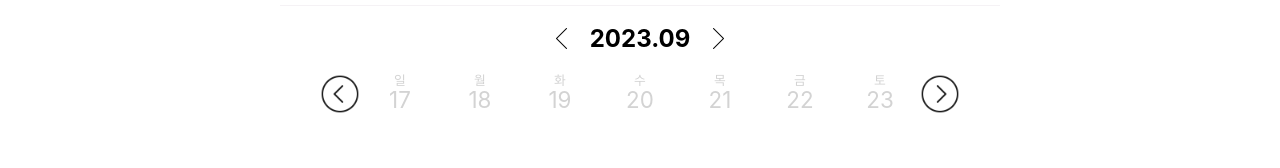
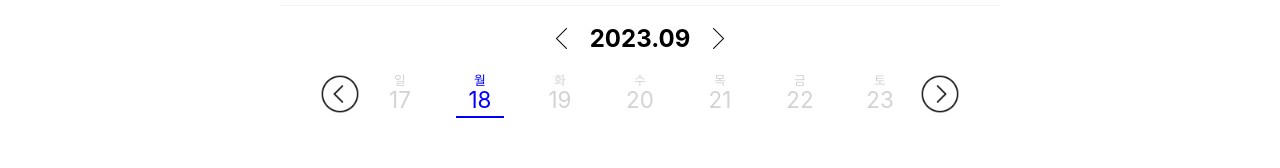
Before and after one commit to ludals/HY_kick, a React (Create React App) app in the folder my-app/: page /home in a window 1280 px wide. Shown: the part 4632-4800 px from the top of the page. Built offline with nearby package versions, Linux system fonts and the light colour scheme.

Commit message:
Fix: Weekly calener click

```diff
--- a/my-app/src/component/schedule/Schedule.jsx
+++ b/my-app/src/component/schedule/Schedule.jsx
@@ -1,4 +1,4 @@
-import { useEffect, useRef, useState } from "react";
+import { useEffect, useReducer, useState } from "react";
 import styled from "styled-components";
 import PropTypes from 'prop-types';
 import gotoLeft from "../../asset/gotoLeft.png"
@@ -7,147 +7,163 @@ import arrowLeft from "../../asset/arrow_left.png"
 import arrowRight from "../../asset/arrow_right.png"
 import { useSelector } from "react-redux";
 
+const initialState = {
+  today: new Date(),
+  clicked: {
+    year: new Date().getFullYear(),
+    month: new Date().getMonth() + 1,
+    date: new Date().getDate(),
+  },
+  prevDate: new Date(),
+  weekData: new Date(),
+  day: ["일", "월", "화", "수", "목", "금", "토"],
+  days: [31, 28, 31, 30, 31, 30, 31, 31, 30, 31, 30, 31],
+}
+
+function reducer(state, action) {
+  switch (action.type) {
+    case 'GOTO_TODAY':
+      return {
+        ...state,
+        weekData: state.today,
+        clicked: {
+          year: state.today.getFullYear(),
+          month: state.today.getMonth() + 1,
+          date: state.today.getDate(),
+        },
+      };
+    case 'PREV_MONTH':
+      return {
+        ...state,
+        weekData: state.weekData.getMonth() === 0 ? new Date(state.weekData.getFullYear() - 1, 11, state.days[11]) : new Date(state.weekData.getFullYear(), state.weekData.getMonth() - 1, state.days[state.weekData.getMonth() - 1]),
+      };
+    case 'NEXT_MONTH':
+      return {
+        ...state,
+        weekData: state.weekData.getMonth() === 11 ? new Date(state.weekData.getFullYear() + 1, 0, 1) : new Date(state.weekData.getFullYear(), state.weekData.getMonth() + 1, 1),
+      };
+    case 'PREV_WEEK':
+      return {
+        ...state,
+        weekData: new Date(state.weekData.getFullYear(), state.weekData.getMonth(), state.weekData.getDate() - (state.weekData.getDay() + 1)),
+      };
+    case 'NEXT_WEEK':
+      return {
+        ...state,
+        weekData: new Date(state.weekData.getFullYear(), state.weekData.getMonth(), state.weekData.getDate() + (-state.weekData.getDay() + 7)),
+      };
+    case 'DATE_CLICK':
+      return {
+        ...state,
+        clicked: {
+          year: action.year,
+          month: action.month,
+          date: action.date,
+        },
+        prevDate: new Date(state.clicked.year, state.clicked.month - 1, state.clicked.date),
+      };
+    default:
+      return null;
+  }
+}
+
 const Schedule = () => {
+  const [state, dispatch] = useReducer(reducer, initialState);
   const matchData = useSelector((state) => state.match.value.match);
-    const now = new Date();                                 //current date
-    const [year, setYear] = useState(now.getFullYear());    //selected year
-    const [month, setMonth] = useState(now.getMonth() + 1); //selected month
-    const [date, setDate] = useState(now.getDate());        //selected day
-    const daysRef = useRef([]);
-    const [prevDate, setPrevDate] = useState();
-    const day = ["일", "월", "화", "수", "목", "금", "토"];
-    const days = [31, 28, 31, 30, 31, 30, 31, 31, 30, 31, 30, 31];
-    const [matchInfo, setMatchInfo] = useState(matchData.filter((state) => new Date(state.date).getTime() === new Date(`${year}-${month}-${date}`).getTime()));
-    const [weekData, setWeekData] = useState(new Date(year, month - 1, date));                                        //just move week
-    const [monthArray, setMonthArray] = useState(Array.from({ length: days[month - 1] }, (_, index) => index + 1));       //date info of month
+  const loadMatchData = (year, month, date) => {
+    return matchData.filter((state) => new Date(state.date).getTime() === new Date(`${year}-${month}-${date}`).getTime());
+  }
+  const [matchInfo, setMatchInfo] = useState();
   const [monthDiv, setMonthDiv] = useState();
   const [weekDiv, setWeekDiv] = useState();
 
-    const loadMatchData = (year, month, date) => {
-        return matchData.filter((state) => new Date(state.date).getTime() === new Date(`${year}-${month}-${date}`).getTime());
-    }
 
   useEffect(() => {
-        setMonthDiv(monthArray && monthArray.map((value) => {
+    setMonthDiv(Array.from({ length: state.days[state.weekData.getMonth()] }, (_, index) => index + 1).map((value) => {
+      const clicked = document.getElementById(state.clicked.year + "." + state.clicked.month + "." + state.clicked.date + "daywrapper");
+      if (clicked !== null) {
+        const active = loadMatchData(state.weekData.getFullYear(), state.weekData.getMonth() + 1, value).length;
+        clicked.children[0].style.color = active !== 0 ? "black" : "lightgray";
+        clicked.children[1].style.color = active !== 0 ? "black" : "lightgray";
+        clicked.children[2].style.background = "white";
+      }
       return (
-                <DayWrapper key={value} id={"daywrapper"} $isActive={loadMatchData(weekData.getFullYear(), weekData.getMonth() + 1, value).length}>
-                    <div id={weekData.getFullYear() + "" + (weekData.getMonth() + 1) + "" + value} className="day">{day[(new Date(weekData.getFullYear(), weekData.getMonth(), value)).getDay()]}</div>
-                    <div id={weekData.getFullYear() + "" + (weekData.getMonth() + 1) + "" + value + "date"} className="date">{value}</div>
-                    <div id={weekData.getFullYear() + "" + (weekData.getMonth() + 1) + "" + value + "bar"} className="selectBar"></div>
+        <DayWrapper
+          key={value}
+          id={state.weekData.getFullYear() + "." + (state.weekData.getMonth() + 1) + "." + value + "daywrapper"}
+          onClick={() => selectDate(value)}
+          $isActive={loadMatchData(state.weekData.getFullYear(), state.weekData.getMonth() + 1, value).length}
+        >
+          <div id={state.weekData.getFullYear() + "." + (state.weekData.getMonth() + 1) + "." + value + "day"} className="day">{state.day[(new Date(state.weekData.getFullYear(), state.weekData.getMonth(), value)).getDay()]}</div>
+          <div id={state.weekData.getFullYear() + "." + (state.weekData.getMonth() + 1) + "." + value + "date"} className="date">{value}</div>
+          <div id={state.weekData.getFullYear() + "." + (state.weekData.getMonth() + 1) + "." + value + "bar"} className="selectBar"></div>
         </DayWrapper>
       );
     }))
-    }, [])
-
-    useEffect(() => {
-        const weeks = document.querySelectorAll("#daywrapper");
-        for (let week of weeks) {
-            week.addEventListener("click", () => selectDate(weekData.getFullYear(), weekData.getMonth() + 1, Number(week.children[1].outerText)));
-        }
-    }, [weekDiv, year, month, date])
+  }, [state.weekData])
 
   useEffect(() => {
     monthDiv && setWeekDiv(monthDiv.filter(value =>
-            (weekData.getDate() - weekData.getDay()) <= value.key && (weekData.getDate() + (6 - weekData.getDay())) >= value.key
+      (state.weekData.getDate() - state.weekData.getDay()) <= value.key && (state.weekData.getDate() + (6 - state.weekData.getDay())) >= value.key
     ));
-        selectDate(year, month, date);
   }, [monthDiv])
 
-    function selectDate(Nyear, Nmonth, Nvalue) {
-        const matchInfo = loadMatchData(Nyear, Nmonth, Nvalue);
+  useEffect(() => {
+    const clicked = document.getElementById(state.clicked.year + "." + state.clicked.month + "." + state.clicked.date + "daywrapper");
+    if (clicked !== null) {
+      clicked.children[0].style.color = "blue";
+      clicked.children[1].style.color = "blue";
+      clicked.children[2].style.background = "blue";
+    }
+    const prev = document.getElementById(state.prevDate.getFullYear() + "." + (state.prevDate.getMonth() + 1) + "." + state.prevDate.getDate() + "daywrapper");
+    if (prev !== null && clicked !== prev) {
+      prev.children[0].style.color = "black";
+      prev.children[1].style.color = "black";
+      prev.children[2].style.background = "white";
+    }
+  }, [state.clicked, state.prevDate, weekDiv])
+
+  const selectDate = (value) => {
+    const matchInfo = loadMatchData(state.weekData.getFullYear(), state.weekData.getMonth() + 1, value);
     if (matchInfo.length === 0)
       return;
-
-        for (let id of ["day", "date", "bar"]) {
-            const curId = Nyear + "" + Nmonth + "" + Nvalue + id;
-            const prevId = year + "" + month + "" + date + id;
-            console.log(curId);
-            if (document.getElementById(curId)) {
-                console.log(document.getElementById(curId));
-                if (id === "bar") {
-                    document.getElementById(curId).style.background = "blue";
-                    console.log(curId, "색바꿈");
-                    if (document.getElementById(prevId) && curId !== prevId) {
-                        document.getElementById(prevId).style.background = "white";
-                    }
-                }
-                else {
-                    document.getElementById(curId).style.color = "blue";
-                    if (document.getElementById(prevId) && curId !== prevId) {
-                        document.getElementById(prevId).style.color = "black";
-                    }
-                }
-
-            }
-        }
-        setYear(Nyear);
-        setMonth(Nmonth);
-        setDate(Nvalue);
-        setPrevDate(new Date(year, month - 1, date));
+    dispatch({ type: 'DATE_CLICK', year: state.weekData.getFullYear(), month: state.weekData.getMonth() + 1, date: value });
     setMatchInfo(matchInfo);
   }
 
-    useEffect(() => {
-        setMonthDiv(monthArray && monthArray.map((value) => {
-            return (
-                <DayWrapper key={value} id={"daywrapper"} $isActive={loadMatchData(weekData.getFullYear(), weekData.getMonth() + 1, value).length}>
-                    <div id={weekData.getFullYear() + "" + (weekData.getMonth() + 1) + "" + value + "day"} className="day">{day[(new Date(weekData.getFullYear(), weekData.getMonth(), value)).getDay()]}</div>
-                    <div id={weekData.getFullYear() + "" + (weekData.getMonth() + 1) + "" + value + "date"} className="date">{value}</div>
-                    <div id={weekData.getFullYear() + "" + (weekData.getMonth() + 1) + "" + value + "bar"} className="selectBar"></div>
-                </DayWrapper>
-            );
-        }))
-        monthDiv && setWeekDiv(monthDiv.filter(value =>
-            (weekData.getDate() - weekData.getDay()) <= value.key && (weekData.getDate() + (6 - weekData.getDay())) >= value.key
-        ));
-    }, [weekData])
 
   const prevMonth = () => {
-        if (weekData.getMonth() === 0) {
-            setMonthArray(Array.from({ length: days[11] }, (_, index) => index + 1));
-            setWeekData((prev) => new Date(prev.getFullYear() - 1, 11, days[11]));
-        }
-        else {
-            setMonthArray(Array.from({ length: days[weekData.getMonth() - 1] }, (_, index) => index + 1));
-            setWeekData((prev) => new Date(prev.getFullYear(), prev.getMonth() - 1, days[prev.getMonth() - 1]))
-        }
+    dispatch({ type: 'PREV_MONTH' });
   };
 
   const nextMonth = () => {
-        if (weekData.getMonth() === 11) {
-            setMonthArray(Array.from({ length: days[0] }, (_, index) => index + 1));
-            setWeekData((prev) => new Date(prev.getFullYear() + 1, 0, 1));
-        }
-        else {
-            setMonthArray(Array.from({ length: days[weekData.getMonth() + 1] }, (_, index) => index + 1));
-            setWeekData((prev) => new Date(prev.getFullYear(), prev.getMonth() + 1, 1));
-        }
+    dispatch({ type: 'NEXT_MONTH' })
   };
 
   const prevWeek = () => {
-        setWeekData((prev) => (new Date(prev.getFullYear(), prev.getMonth(), prev.getDate() - (prev.getDay() + 1))))
+    dispatch({ type: 'PREV_WEEK' });
   }
 
   const nextWeek = () => {
-        setWeekData((prev) => new Date(prev.getFullYear(), prev.getMonth(), prev.getDate() + (-prev.getDay() + 7)));
+    dispatch({ type: 'NEXT_WEEK' });
   }
 
   return (
     <CalenderWrapper>
       <MonthSelectWrapper>
         <img src={arrowLeft} alt="left" style={{ width: "25px", height: "25px", cursor: "pointer" }} onClick={prevMonth}></img>
-                <div style={{ fontSize: "1.5rem", fontWeight: "bold" }}>{weekData.getFullYear()}.{weekData.getMonth() < 9 ? 0 : null}{weekData.getMonth() + 1}</div>
+        <div style={{ fontSize: "1.5rem", fontWeight: "bold" }}>{state.weekData && state.weekData.getFullYear()}.{state.weekData && state.weekData.getMonth() < 9 ? 0 : null}{state.weekData && state.weekData.getMonth() + 1}</div>
         <img src={arrowRight} alt="right" style={{ width: "25px", height: "25px", cursor: "pointer" }} onClick={nextMonth}></img>
       </MonthSelectWrapper>
-            <WeekWrapper $date={weekData} $days={days}>
+      <WeekWrapper $date={state.weekData} $days={state.days}>
         <img src={gotoLeft} alt="gotoLeft" className="prevWeek" onClick={prevWeek} />
-                <WeekView $date={weekData}>
+        <WeekView $date={state.weekData}>
           {weekDiv}
         </WeekView>
         <img src={gotoRight} alt="gotoRight" className="nextWeek" onClick={nextWeek} />
       </WeekWrapper>
       <MatchWrapper>
-                <div>{month}월 {date}일</div>
+        <div>{state.clicked.month}월 {state.clicked.date}일</div>
         {
           matchInfo && matchInfo.map((value, index) => {
             return (
```
Lines whose indentation alone changed are shown as unchanged.
